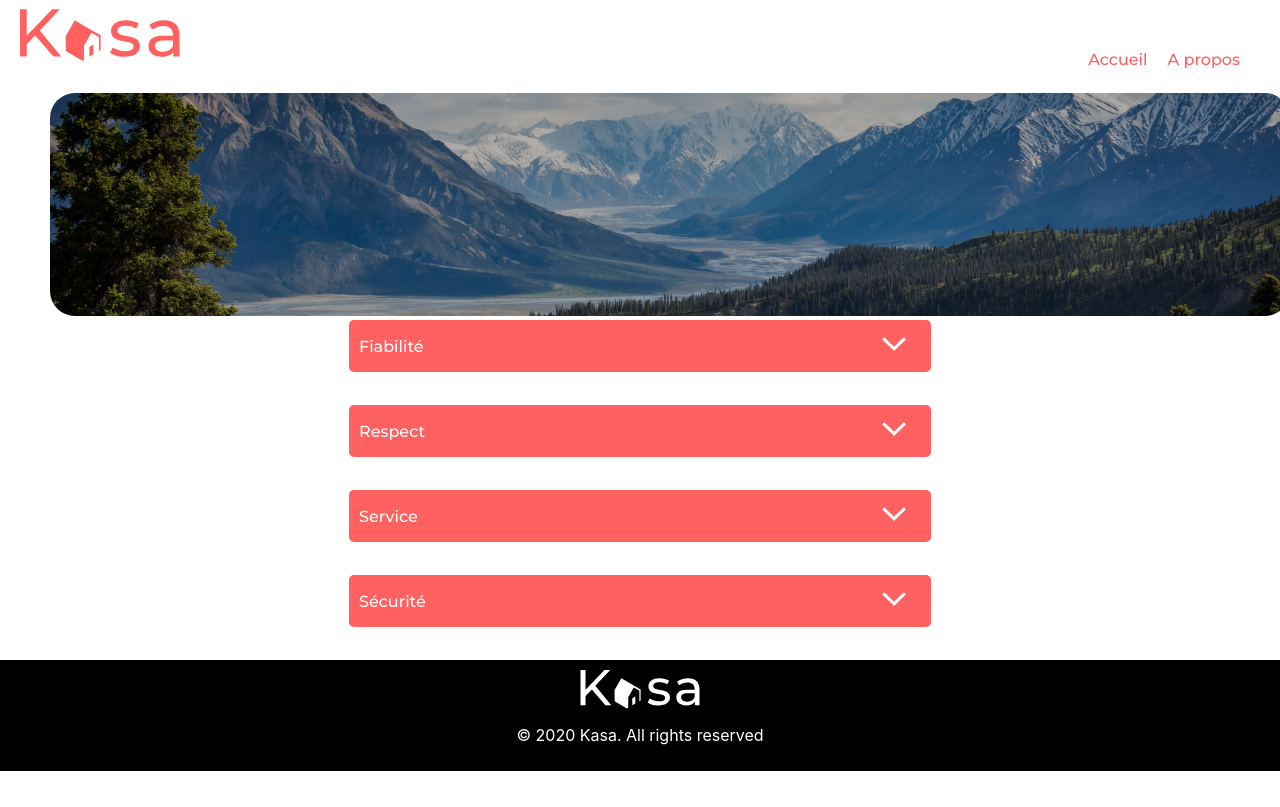
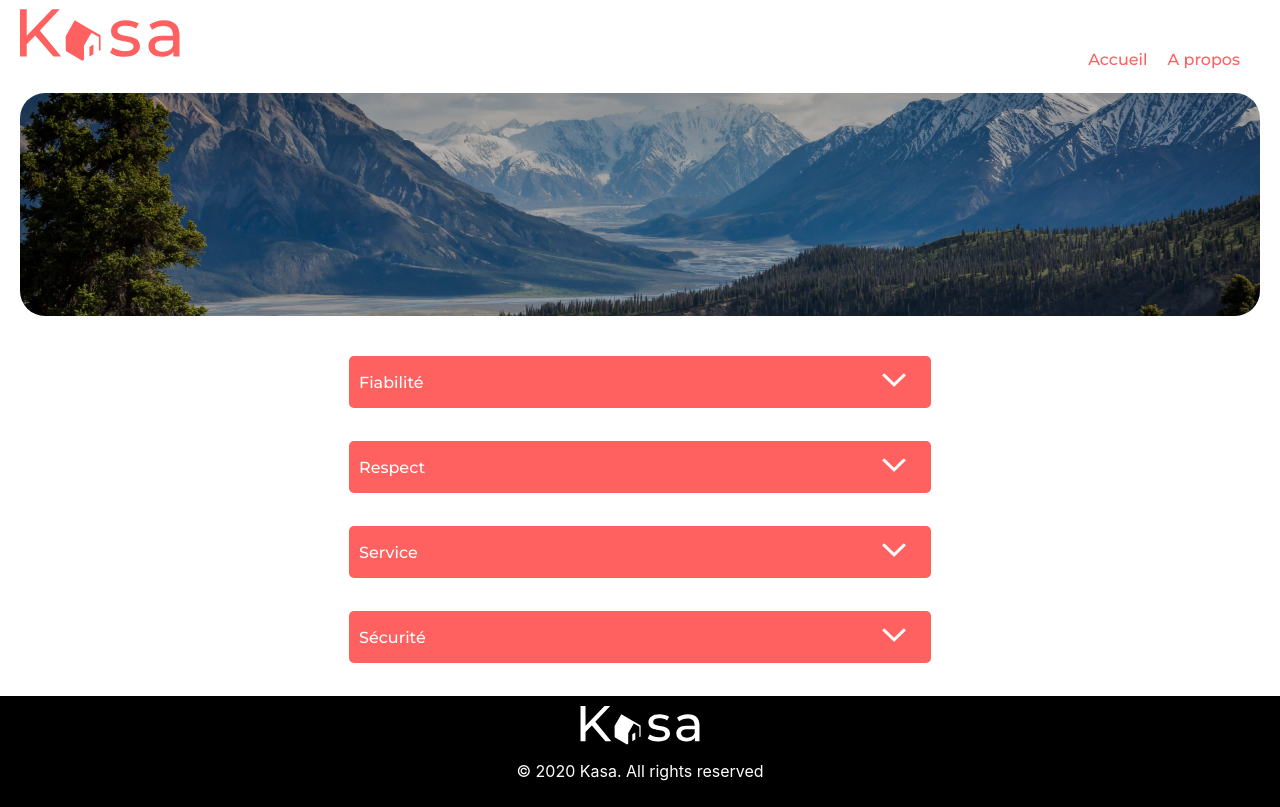
Before and after one commit to RomainC76/p7-kasa, a React (Create React App) app: page /apropos in a window 1280 px wide. Built offline with nearby package versions, Linux system fonts and the light colour scheme.

Commit message:
modif pour centrer banniere

```diff
--- a/src/Pages/Apropos.js
+++ b/src/Pages/Apropos.js
@@ -1,7 +1,7 @@
 import React from 'react'
 import Banniere from '../Images/banniereap.jpg'
+import Collapse from '@/Components/Collapse'
 import './apropos.css'
-import Collapse from '@/Components/Collapse'
 export default function Propos() {
     return (
         <React.Fragment>
--- a/src/Pages/apropos.css
+++ b/src/Pages/apropos.css
@@ -1,3 +1,4 @@
+
 .fleche-collapse img {
     width: 14px;
     height: 24px;
@@ -7,6 +8,11 @@
     border-radius: 25px;
     object-fit: cover;
     filter: brightness(0.7);
+}
+.Banniereap{
+    padding-bottom: 40px;
+    display: flex;
+    justify-content: center;
 }
 .collapse{
     height: auto;
```
